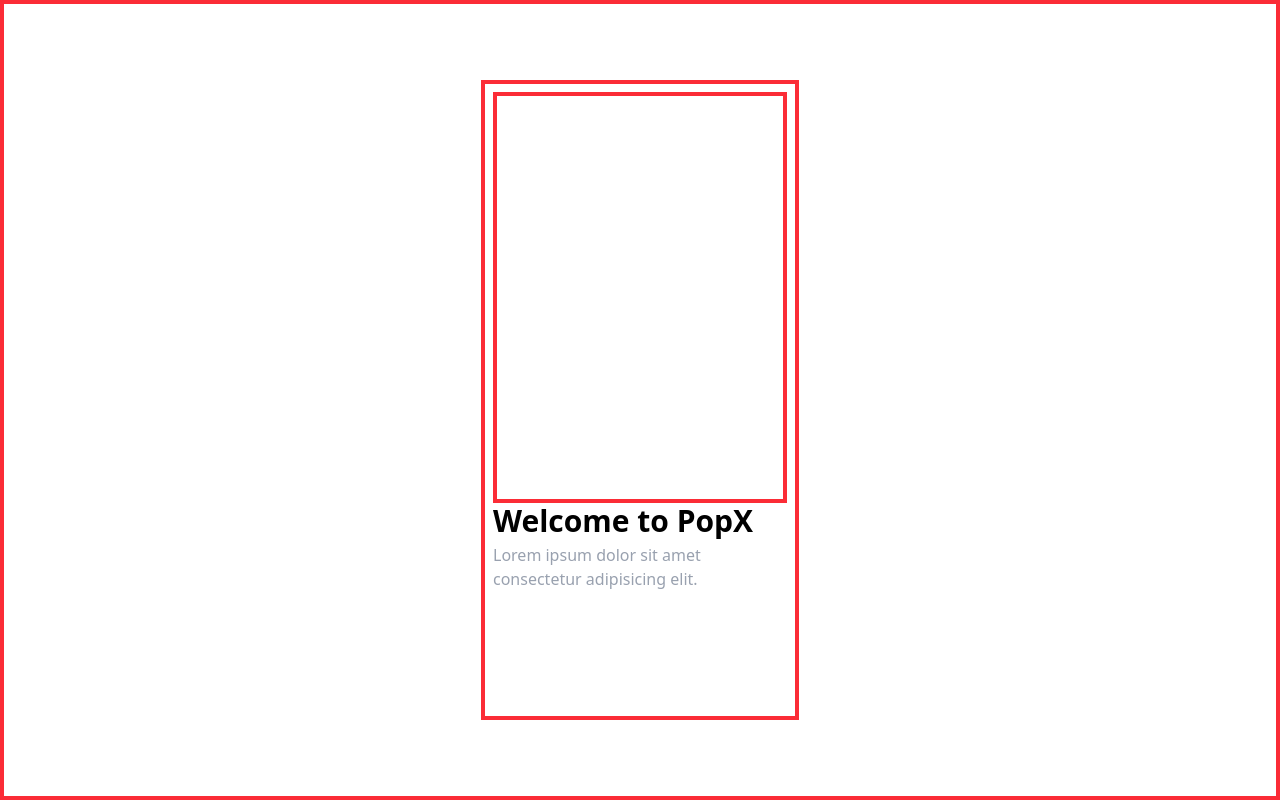
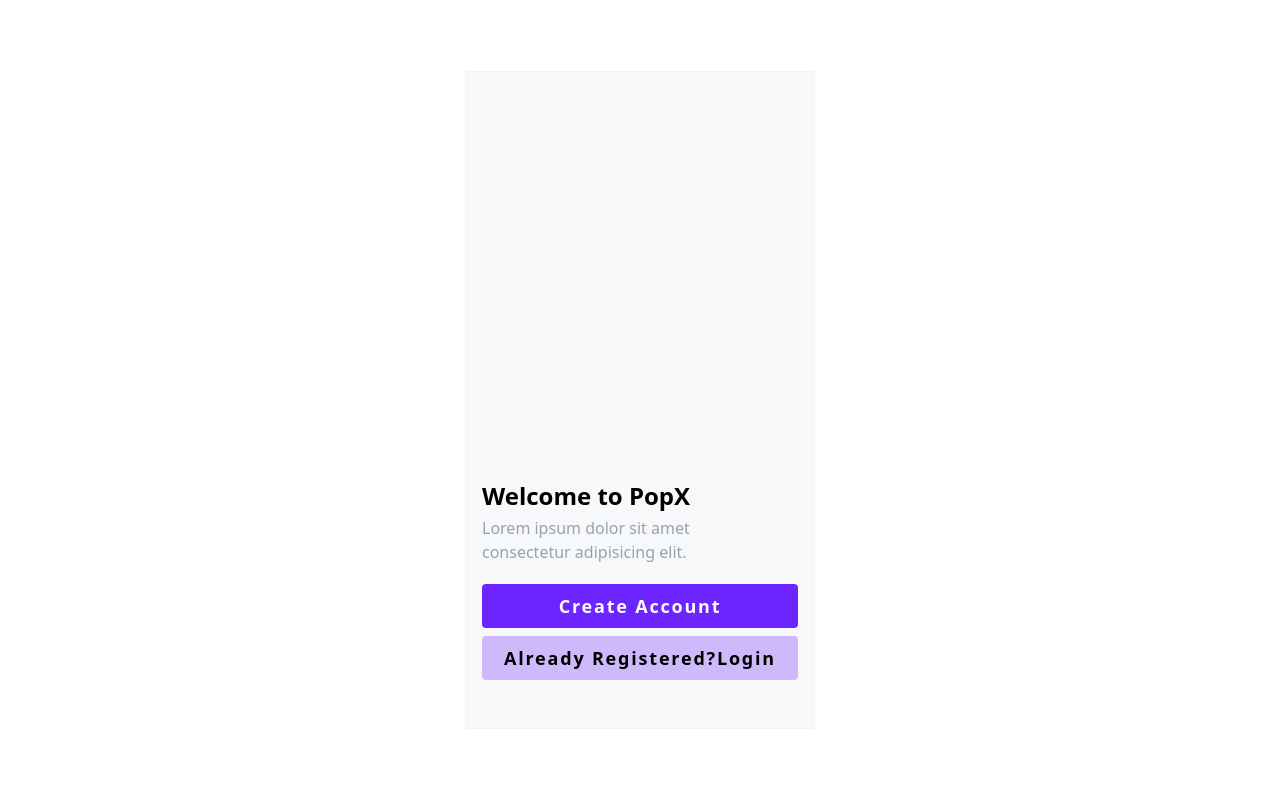
Before and after one commit to TanmayVidhate/Educase_India, a React (Vite) app: page / in a window 1280 px wide. Built offline with nearby package versions, Linux system fonts and the light colour scheme.

Commit message:
add button and code

```diff
--- a/src/Views/LandingPage.jsx
+++ b/src/Views/LandingPage.jsx
@@ -1,19 +1,28 @@
 import React from 'react'
+import Button from '../Components/Button'
 
 function LandingPage() {
     return (
         <>
-            <div className='border-4 border-red-500 h-screen w-screen  flex justify-center items-center'>
+            <div className='h-screen w-screen  flex justify-center items-center '>
 
-                <div className='border-4 border-red-500 h-[80vh] w-1/4 p-2'>
-                    <div className='border-4 border-red-500 h-2/3'>
+                <div className='border border-gray-100 min-h-min w-[350px] p-2 bg-[#f7f8f9]'>
+                    <div className='h-[50vh]'>
 
                     </div>
-                    <div className=''>
-                        <h2 className='text-3xl font-bold'>Welcome to PopX</h2>
+                    <div className='pl-2'>
+                        <p className='text-2xl font-bold '>Welcome to PopX</p>
                     </div>
-                    <div className='my-1 text-gray-400'>
+                    <div className='my-1 text-gray-400 w-2/3 pl-2'>
                         <p>Lorem ipsum dolor sit amet consectetur adipisicing elit.</p>
+                    </div>
+
+                    <div className='mt-5 flex justify-center items-center'>
+                        <Button name="create account" className="!bg-[#6c25ff] rounded-sm w-[95%]"/>
+                    </div>
+
+                    <div className='mt-2 mb-10 flex justify-center items-center'>
+                        <Button name="already registered?Login" className="!bg-[#cebafb] rounded-sm w-[95%] !text-black"/>
                     </div>
                 </div>
 
```
